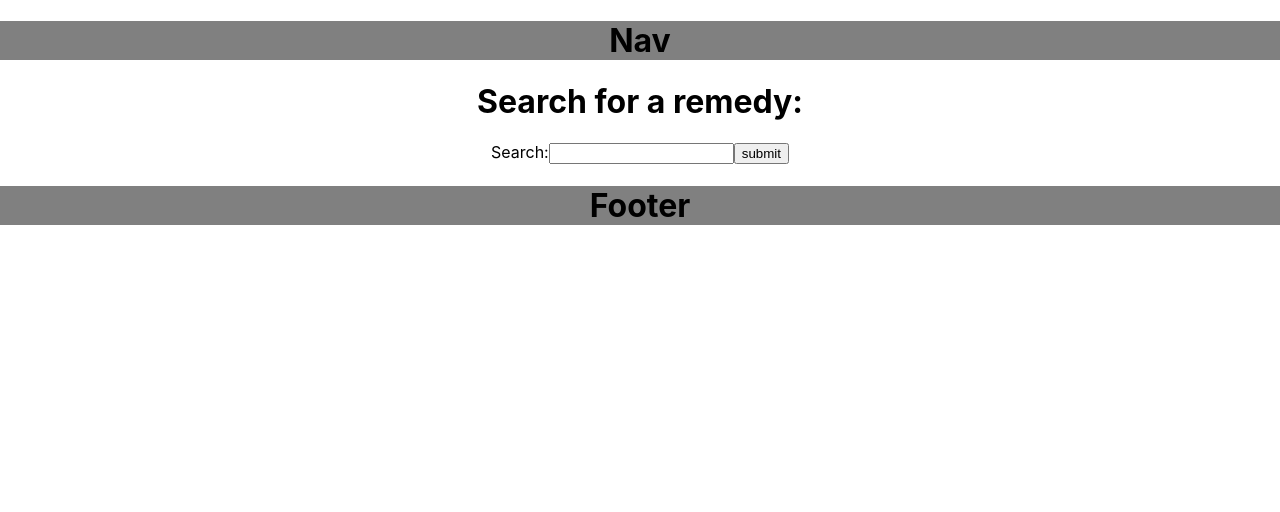
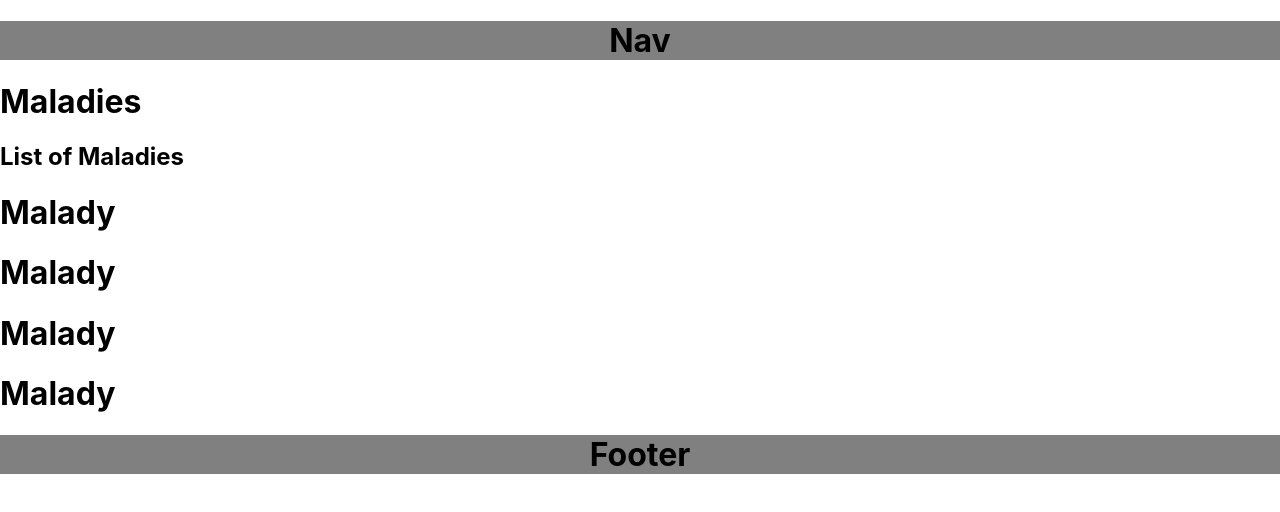
Before and after one commit to jokessenich/Static, a React (Create React App) app: page /#/malady in a window 1280 px wide. Shown: the top 512 px of the page. Built offline with nearby package versions, Linux system fonts and the light colour scheme.

Commit message:
changed packages and npm all

```diff
--- a/package.json
+++ b/package.json
@@ -1,11 +1,13 @@
 {
   "name": "our-health",
+  "homepage": "https://jokessenich.github.io/OurHealth/",
   "version": "0.1.0",
   "private": true,
   "dependencies": {
     "@testing-library/jest-dom": "^4.2.4",
     "@testing-library/react": "^9.3.2",
     "@testing-library/user-event": "^7.1.2",
+    "gh-pages": "^2.1.1",
     "react": "^16.12.0",
     "react-dom": "^16.12.0",
     "react-scripts": "3.3.0"
@@ -14,7 +16,9 @@
     "start": "react-scripts start",
     "build": "react-scripts build",
     "test": "react-scripts test",
-    "eject": "react-scripts eject"
+    "eject": "react-scripts eject",
+    "predeploy": "npm run build",
+    "deploy": "gh-pages -d build"
   },
   "eslintConfig": {
     "extends": "react-app"
--- a/src/App.js
+++ b/src/App.js
@@ -2,10 +2,11 @@ import React from 'react';
 import Footer from './Components/Footer/Footer'
 import Main from './Components/Main/Main'
 import Nav from './Components/Nav/Nav'
-
+import {HashRouter} from 'react-router-dom'
 
 function App() {
   return (
+    <HashRouter basename = '/'>
     <div>
       <Nav></Nav>
 
@@ -13,6 +14,7 @@ function App() {
 
       <Footer></Footer>
       </div>
+      </HashRouter>
   );
 }
 
--- a/src/Components/Main/Main.js
+++ b/src/Components/Main/Main.js
@@ -3,9 +3,9 @@ import {Switch, Route} from 'react-router-dom'
 import  Home from '../Home/Home.js'
 import Register from  '../Register/Register'
 import Login from '../Login/Login'
-import Remedy from '../Remedy/Remedy'
 import Add from '../Add/Add.js'
 import SearchResults from '../SearchResults/SearchResults.js'
+import MaladyList from '../MaladyList/MaladyList'
 
 export default class Main extends React.Component{
 
@@ -20,11 +20,12 @@ export default class Main extends React.Component{
 
             <Route path = '/login' component = {Login}></Route>
 
-            <Route path = '/remedy' component = {Remedy}></Route>
+            <Route path = '/malady' component = {MaladyList}></Route>
 
             <Route path = '/add' component = {Add}></Route>
 
             <Route path = '/search' component = {SearchResults}></Route>
+
         </Switch>
         )
     }
--- /dev/null
+++ b/src/Components/MaladyList/Malady/Malady.js
@@ -0,0 +1,14 @@
+import React from 'react'
+import './Malady.css'
+
+export default class Malady extends React.Component{
+    render(){
+        return(
+            <div className = 'malady-page'>
+            <h1>Malady</h1>
+
+
+            </div>
+        )
+    }
+}
--- /dev/null
+++ b/src/Components/MaladyList/MaladyList.js
@@ -0,0 +1,19 @@
+import React from 'react'
+import './MaladyList.css'
+import Malady from './Malady/Malady'
+
+export default class MaladyList extends React.Component{
+    render(){
+        return(
+            <div className = 'malady-page'>
+            <h1>Maladies</h1>
+            <h2>List of Maladies</h2>
+            <Malady></Malady>
+            <Malady></Malady>
+            <Malady></Malady>
+            <Malady></Malady>
+
+            </div>
+        )
+    }
+}
--- a/src/Components/Remedy/Remedy.js
+++ /dev/null
@@ -1,13 +0,0 @@
-import React from 'react'
-import './Remedy.css'
-
-export default class Remedy extends React.Component{
-    render(){
-        return(
-            <div className = 'remedy-page'>
-            <h1>Remedies</h1>
-            <h2>List of Remedies</h2>
-            </div>
-        )
-    }
-}
```
Also changed, not shown: src/Components/MaladyList/Malady/Malady.css (added), src/Components/MaladyList/MaladyList.css (added), 1 other file (tests, documents, lock files or other folders).
